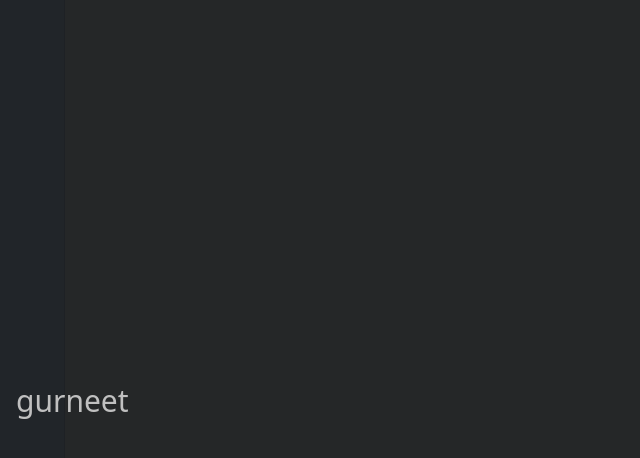
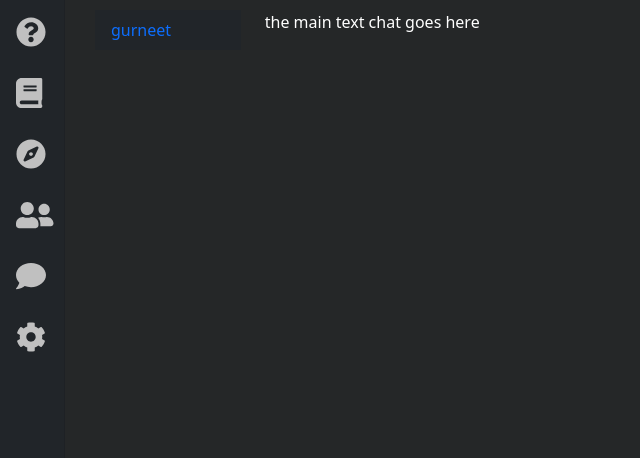
Before and after one commit to gurneetbhatia/p2p-academics, a React (Create React App) app: page /chats in a window 1280 px wide. Shown: the top 458 px of the page, without its empty margins (0-640 px from the left). Built offline with nearby package versions, Linux system fonts and the light colour scheme.

Commit message:
Basic chats sidebar UI

```diff
--- a/src/components/chats-sidebar.js
+++ b/src/components/chats-sidebar.js
@@ -12,7 +12,7 @@ class ChatsSidebar extends React.Component {
 
     render() {
         return (
-            <Nav className="col-md-20 bg-dark sidebar">
+            <Nav className="col-md-12 d-none d-md-block bg-dark chats-sidebar">
                 <div className="sidebar-sticky"></div>
                 {
                     this.state.chats.map((element, index) => {
--- /dev/null
+++ b/src/pages/chats-page.css
@@ -0,0 +1,42 @@
+.chats-sidebar {
+    position: fixed;
+    top: 0;
+    bottom: 0;
+    left: 65px;
+    min-height: 100vh !important;
+    max-width: 120px !important;
+    z-index: 100;
+    padding: 2px 0 0;
+    box-shadow: inset -1px 0 0 rgba(0,0,0,.1);
+    font-size: 30px;
+}
+
+.chats-sidebar a {
+    color: #c0c0c0;
+}
+
+.chats-sidebar a:hover {
+    color: #c0c0c0;
+}
+
+#chats-sidebar-wrapper {
+    min-height: 100vh !important;
+    max-width: 120px !important;
+    margin-left: -1rem;
+    -webkit-transition: margin .25s ease-out;
+    -moz-transition: margin .25s ease-out;
+    -o-transition: margin .25s ease-out;
+    transition: margin .25s ease-out;
+    float: left;
+}
+
+#chats-sidebar-wrapper .sidebar-heading {
+    padding: 0.875rem 1.25rem;
+    font-size: 1.2rem;
+}
+
+#chats-page-content-wrapper {
+    /* min-width: 0; */
+    margin: 10px;
+    float: right;
+}
--- a/src/pages/chats-page.js
+++ b/src/pages/chats-page.js
@@ -1,11 +1,22 @@
 import React from 'react';
+import { Container, Row, Col } from 'react-bootstrap';
 import ChatsSidebar from '../components/chats-sidebar';
 
 class ChatsPage extends React.Component {
     render() {
         return (
             <div>
-                <ChatsSidebar chats={[{serverUID: 'abc', name: 'gurneet'}]}></ChatsSidebar>
+                <Container fluid>
+                    <Row>
+                        <Col xs={2} id="chats-sidebar-wrapper">
+                            <ChatsSidebar chats={[{serverUID: 'abc', name: 'gurneet'}]}></ChatsSidebar>
+                        </Col>
+                        <Col xs={10} id="chats-page-content-wrapper">
+                            the main text chat goes here
+                        </Col>
+                    </Row>
+                </Container>
+                {/* <ChatsSidebar chats={[{serverUID: 'abc', name: 'gurneet'}]}></ChatsSidebar> */}
             </div>
         );
     }
```
